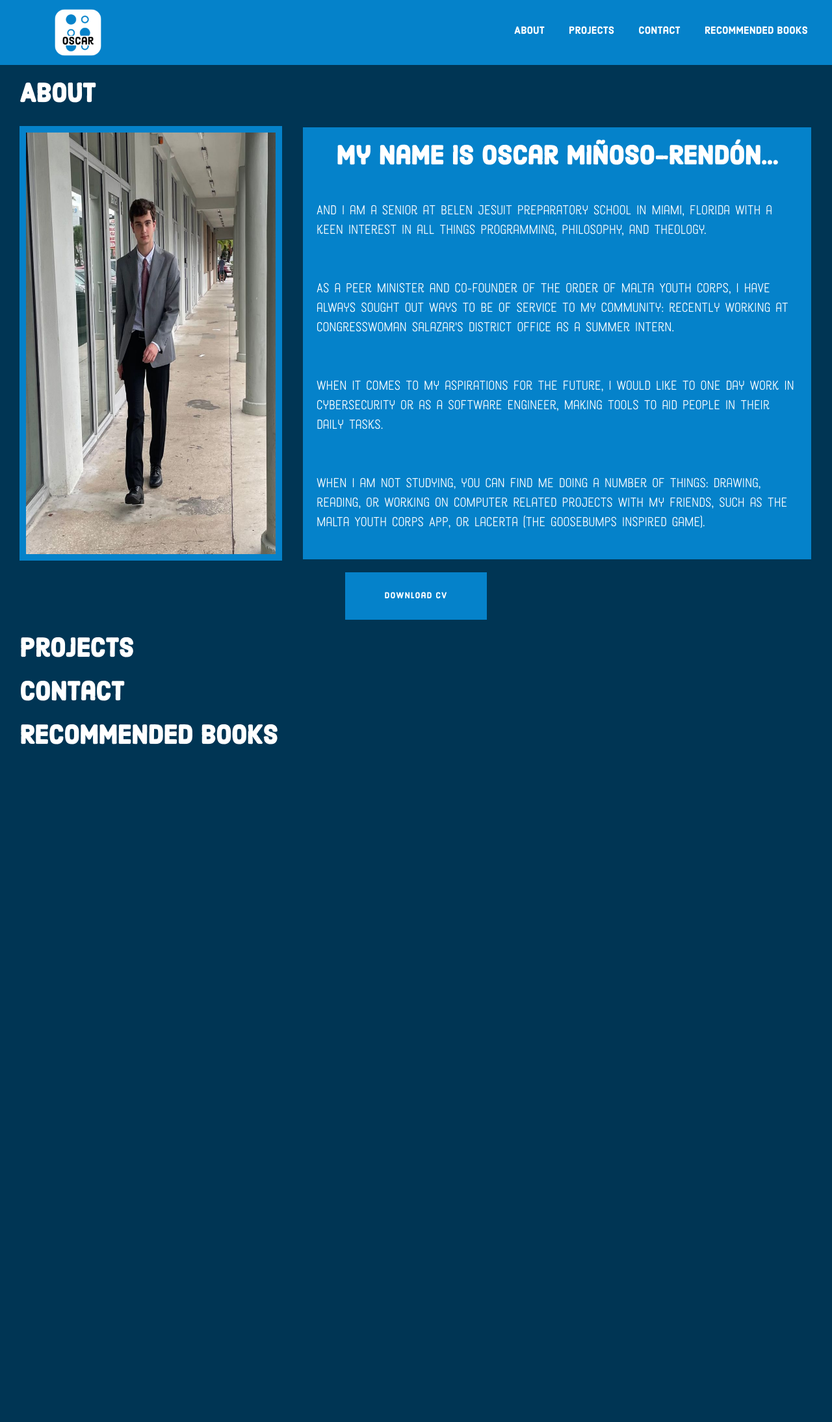
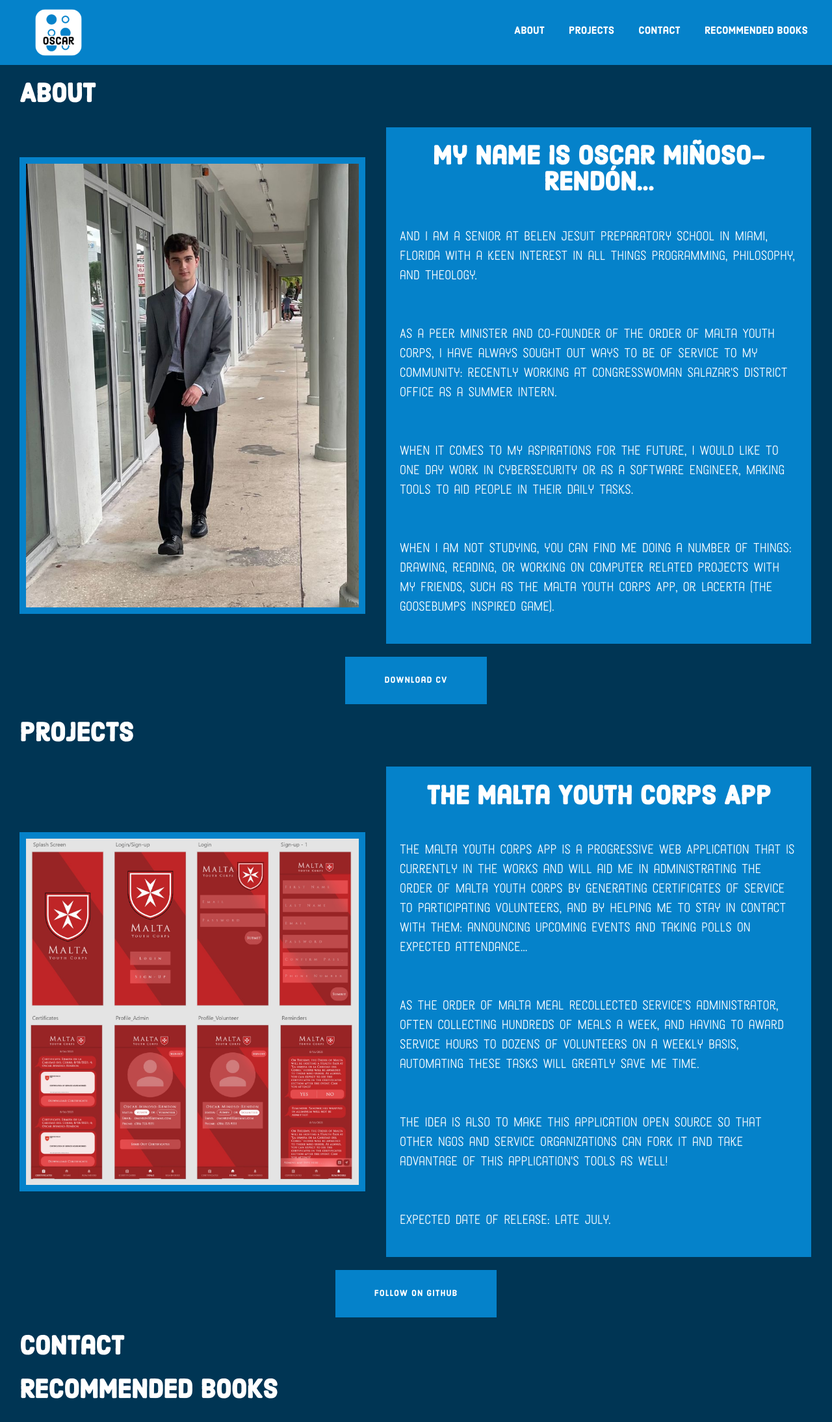
Before and after one commit to ominren032/Oscar-Minoso-Website, a plain HTML site: page index.html in a window 1280 px wide. Shown: the whole page at 65% size. Before the commit the page ends 1181 px from the top, so only its background shows below. Drawn offline with Linux system fonts and the light colour scheme.

Commit message:
Fixed the shrinking face + #Projects
Used @media screen and (max-width:#px) to make orientation of flexboxes conditional, and implemented flex-start after a certain window width, to improve the website aesthetically.

Also, started to work on the Projects section of the website.

```diff
--- a/index.html
+++ b/index.html
@@ -9,11 +9,13 @@
 </head>
 <header>
     <ul>
+        <div>
             <li>
                 <img class="logo" border-style="solid" src="/images/oscar-logos_white.png" width="100px" height="100px">
+            </li>
+        </div>
 
-        </li>
-
+        <div>
             <li>
                 <a href="#recommended">Recommended Books</a>
             </li>
@@ -30,6 +32,8 @@
                 <a href="#about">About</a>
 
             </li>
+        </div>
+
     </ul>
 </header>
 <body>
@@ -39,8 +43,9 @@
 
 <div class="container-1">
 
-    <img src="/images/oscarWalking.jpg" alt="OscarWalking.jpg" width="30%">
+    <img class="photo" src="/images/oscarWalking.jpg" alt="OscarWalking.jpg" width="512px" >
 
+    <br>
 
     <table>
         <tr>
@@ -65,6 +70,33 @@
 <div>
     <h1 id="projects" style="margin-left:30px;">Projects</h1>
 </div>
+
+<div class="container-1">
+
+    <img class="photo" src="/images/maltaApp.jpg" alt="OscarWalking.jpg" width="512px" >
+
+    <br>
+
+    <table>
+        <tr>
+            <td>
+                <h1 style="text-align: center;">The Malta Youth Corps App</h1>
+                <p>The Malta Youth Corps App is a Progressive Web Application that is currently in the works and will aid me in administrating the Order of Malta Youth Corps by generating certificates of service to participating volunteers, and by helping me to stay in contact with them: announcing upcoming events and taking polls on expected attendance...</p>
+                <p>As the Order of Malta Meal Recollected Service's administrator, often collecting hundreds of meals a week, and having to award service hours to dozens of volunteers on a weekly basis, automating these tasks will greatly save me time.</p>
+                <p>The idea is also to make this application open source so that other NGOs and service organizations can fork it and take advantage of this application's tools as well!</p>
+                <p>Expected Date of Release: Late July.</p>
+            </td>
+        </tr>
+
+    </table>
+</div>
+
+<br>
+
+<div class="btn">
+    <a href="https://github.com/ominren032/MaltaYC" target="_blank"> <button style="text-align: center">Follow on GitHub</button> </a>
+</div>
+
 <div>
     <h1 id="contact" style="margin-left:30px;">Contact</h1>
 </div>
--- a/style.css
+++ b/style.css
@@ -11,7 +11,8 @@
 
 body{
     background-color: rgb(0,53,84);
-    margin: 0px
+    margin: 0px;
+    padding:0px;
 }
 
 button{
@@ -39,6 +40,7 @@ button:hover{
 }
 
 ul{
+    justify-content: space-between;
     list-style: none;
     background-color: rgb(5,130,202);
     margin: 0px;
@@ -63,6 +65,7 @@ li a{
 
 li img{
     border-style: none;
+    float:left;
 }
 
 li a:hover{
@@ -83,10 +86,12 @@ p{
     color:white;
     line-height:1.5;
 }
+
 table{
     margin-left:30px;
     margin-right:30px;
 }
+
 td{
     margin-left: 15px;
     background-color: rgb(5,130,202);
@@ -100,13 +105,9 @@ h1{
 }
 
 img{
-    margin-left: 30px;
-    border-style: solid;
     border-color: rgb(5,130,202);
-    border-width: 10px;
-    float:left;
+}
 
-}
 header{
     background-color: rgb(5,130,202);
     width: 100%;
@@ -121,5 +122,36 @@ header::after{
 }
 .container-1{
     display: flex;
-    /*flex-wrap: wrap;*/
+    flex-direction: row;
+    align-items: center;
 }
+
+.photo{
+    border-style: solid;
+    margin-left: 30px;
+    border-width: 10px;
+}
+
+.logo{
+    margin-left: 0%;
+}
+
+@media screen and (max-width:1100px) {
+    .container-1{ align-items: flex-start;}
+}
+
+@media screen and (max-width:1000px) {
+    .container-1 {
+        flex-direction: column;
+    }
+    .photo{
+        margin: auto;
+    }
+}
+
+@media screen and (max-width:600px) {
+    .photo{
+        width: 80%;
+        height: auto;
+    }
+}
```
Lines whose indentation alone changed are shown as unchanged.
